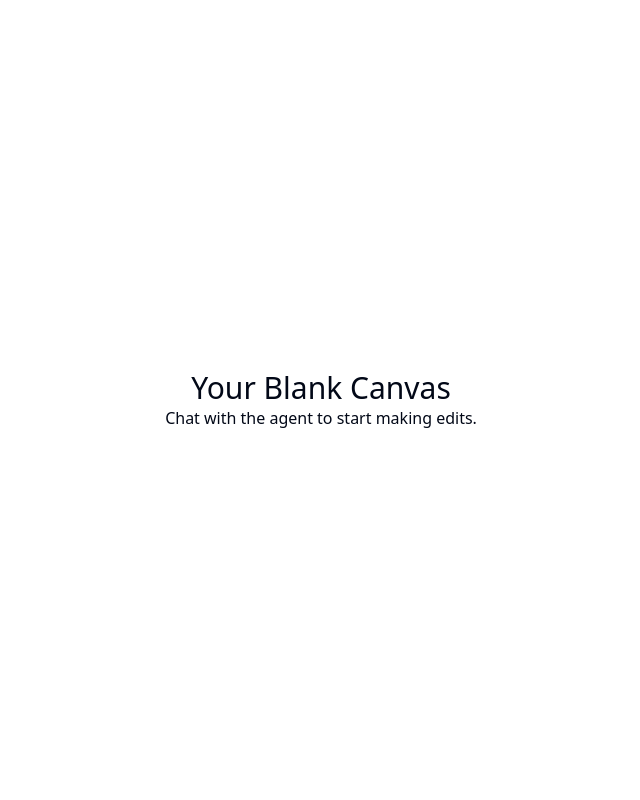
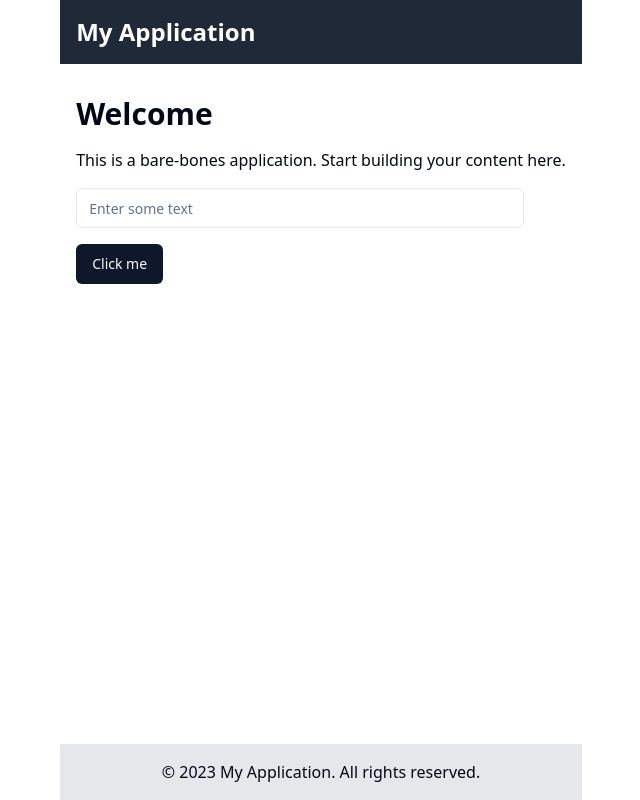
Before and after one commit to GPT-Engineer-App-Dev/base-builder-62, a React (Vite) app: page / in a window 1280 px wide. Shown: the whole page, without its empty margins (319-959 px from the left). Built offline with nearby package versions, Linux system fonts and the light colour scheme.

Commit message:
GPT Engineer Update

```diff
--- a/src/pages/Index.jsx
+++ b/src/pages/Index.jsx
@@ -1,10 +1,26 @@
-// Update this page (the content is just a fallback if you fail to update the page)
+import { Button } from "@/components/ui/button";
+import { Input } from "@/components/ui/input";
 
 const Index = () => {
   return (
-    <div className="text-center">
-      <h1 className="text-3xl">Your Blank Canvas</h1>
-      <p>Chat with the agent to start making edits.</p>
+    <div className="min-h-screen flex flex-col">
+      <header className="bg-gray-800 text-white p-4">
+        <h1 className="text-2xl font-bold">My Application</h1>
+      </header>
+
+      <main className="flex-grow container mx-auto px-4 py-8">
+        <h2 className="text-3xl font-semibold mb-4">Welcome</h2>
+        <p className="mb-4">This is a bare-bones application. Start building your content here.</p>
+
+        <div className="space-y-4">
+          <Input placeholder="Enter some text" className="max-w-md" />
+          <Button>Click me</Button>
+        </div>
+      </main>
+
+      <footer className="bg-gray-200 p-4 text-center">
+        <p>&copy; 2023 My Application. All rights reserved.</p>
+      </footer>
     </div>
   );
 };
```
